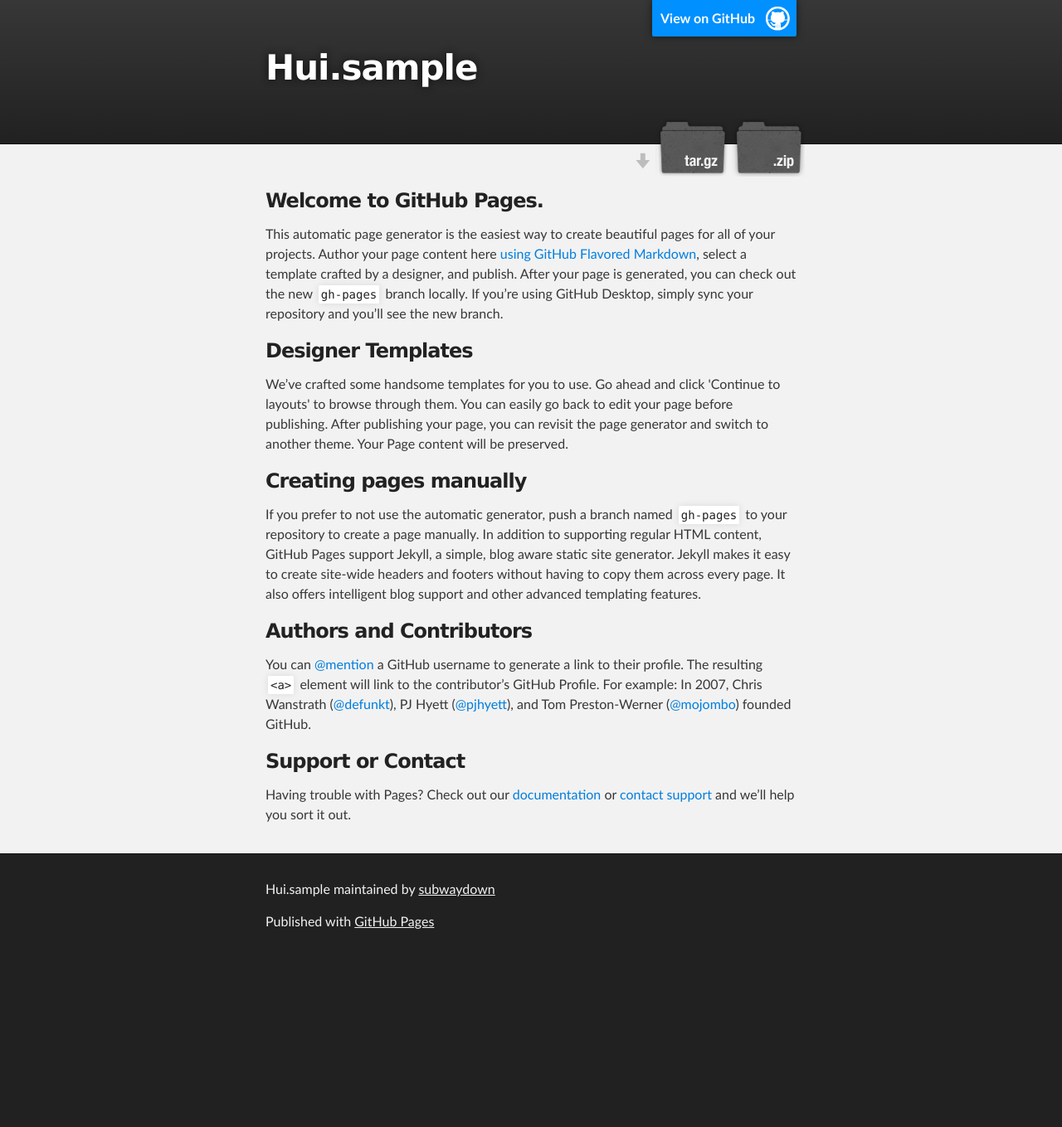
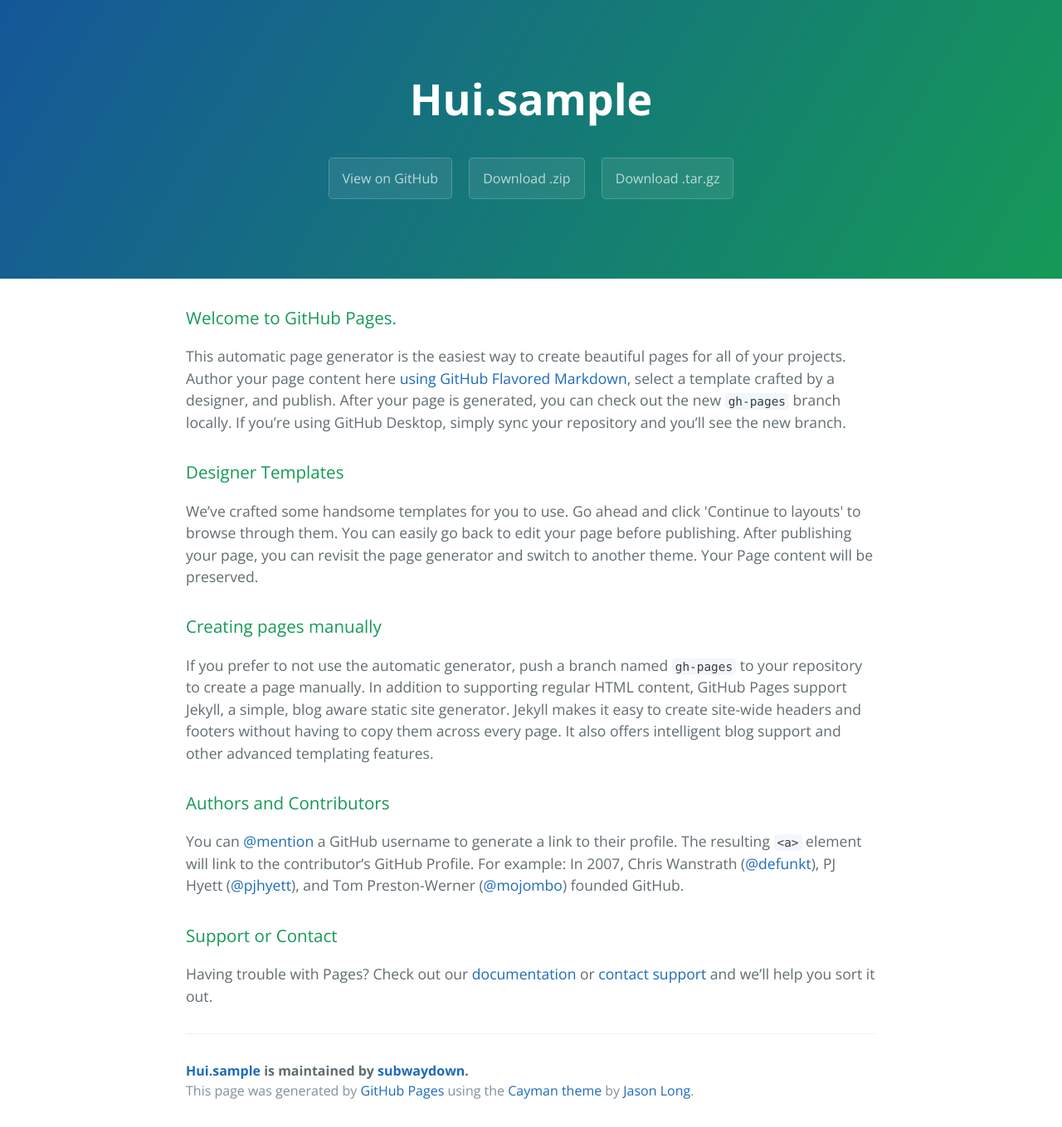
Before and after one commit to subwaydown/hui.sample, a Jekyll site: the page index.html, which Jekyll copies as it is, in a window 1280 px wide. Shown: the whole page at 83% size. Built offline with Jekyll 4.4.1, drawn with Linux system fonts in a browser that asks for light colours; before the commit the page ends 1158 px from its top, so only the background shows below that.

Commit message:
Create gh-pages branch via GitHub

```diff
--- a/index.html
+++ b/index.html
@@ -1,37 +1,25 @@
 <!DOCTYPE html>
-<html>
+<html lang="en-us">
+  <head>
+    <meta charset="UTF-8">
+    <title>Hui.sample by subwaydown</title>
+    <meta name="viewport" content="width=device-width, initial-scale=1">
+    <link rel="stylesheet" type="text/css" href="stylesheets/normalize.css" media="screen">
+    <link href='https://fonts.googleapis.com/css?family=Open+Sans:400,700' rel='stylesheet' type='text/css'>
+    <link rel="stylesheet" type="text/css" href="stylesheets/stylesheet.css" media="screen">
+    <link rel="stylesheet" type="text/css" href="stylesheets/github-light.css" media="screen">
+  </head>
+  <body>
+    <section class="page-header">
+      <h1 class="project-name">Hui.sample</h1>
+      <h2 class="project-tagline"></h2>
+      <a href="https://github.com/subwaydown/hui.sample" class="btn">View on GitHub</a>
+      <a href="https://github.com/subwaydown/hui.sample/zipball/master" class="btn">Download .zip</a>
+      <a href="https://github.com/subwaydown/hui.sample/tarball/master" class="btn">Download .tar.gz</a>
+    </section>
 
-  <head>
-    <meta charset='utf-8'>
-    <meta http-equiv="X-UA-Compatible" content="chrome=1">
-    <meta name="description" content="Hui.sample : ">
-
-    <link rel="stylesheet" type="text/css" media="screen" href="stylesheets/stylesheet.css">
-
-    <title>Hui.sample</title>
-  </head>
-
-  <body>
-
-    <!-- HEADER -->
-    <div id="header_wrap" class="outer">
-        <header class="inner">
-          <a id="forkme_banner" href="https://github.com/subwaydown/hui.sample">View on GitHub</a>
-
-          <h1 id="project_title">Hui.sample</h1>
-          <h2 id="project_tagline"></h2>
-
-            <section id="downloads">
-              <a class="zip_download_link" href="https://github.com/subwaydown/hui.sample/zipball/master">Download this project as a .zip file</a>
-              <a class="tar_download_link" href="https://github.com/subwaydown/hui.sample/tarball/master">Download this project as a tar.gz file</a>
-            </section>
-        </header>
-    </div>
-
-    <!-- MAIN CONTENT -->
-    <div id="main_content_wrap" class="outer">
-      <section id="main_content" class="inner">
-        <h3>
+    <section class="main-content">
+      <h3>
 <a id="welcome-to-github-pages" class="anchor" href="#welcome-to-github-pages" aria-hidden="true"><span aria-hidden="true" class="octicon octicon-link"></span></a>Welcome to GitHub Pages.</h3>
 
 <p>This automatic page generator is the easiest way to create beautiful pages for all of your projects. Author your page content here <a href="https://guides.github.com/features/mastering-markdown/">using GitHub Flavored Markdown</a>, select a template crafted by a designer, and publish. After your page is generated, you can check out the new <code>gh-pages</code> branch locally. If you’re using GitHub Desktop, simply sync your repository and you’ll see the new branch.</p>
@@ -55,17 +43,14 @@
 <a id="support-or-contact" class="anchor" href="#support-or-contact" aria-hidden="true"><span aria-hidden="true" class="octicon octicon-link"></span></a>Support or Contact</h3>
 
 <p>Having trouble with Pages? Check out our <a href="https://help.github.com/pages">documentation</a> or <a href="https://github.com/contact">contact support</a> and we’ll help you sort it out.</p>
-      </section>
-    </div>
 
-    <!-- FOOTER  -->
-    <div id="footer_wrap" class="outer">
-      <footer class="inner">
-        <p class="copyright">Hui.sample maintained by <a href="https://github.com/subwaydown">subwaydown</a></p>
-        <p>Published with <a href="https://pages.github.com">GitHub Pages</a></p>
+      <footer class="site-footer">
+        <span class="site-footer-owner"><a href="https://github.com/subwaydown/hui.sample">Hui.sample</a> is maintained by <a href="https://github.com/subwaydown">subwaydown</a>.</span>
+
+        <span class="site-footer-credits">This page was generated by <a href="https://pages.github.com">GitHub Pages</a> using the <a href="https://github.com/jasonlong/cayman-theme">Cayman theme</a> by <a href="https://twitter.com/jasonlong">Jason Long</a>.</span>
       </footer>
-    </div>
 
+    </section>
 
 
   </body>
--- a/stylesheets/stylesheet.css
+++ b/stylesheets/stylesheet.css
@@ -1,425 +1,245 @@
-/*******************************************************************************
-Slate Theme for GitHub Pages
-by Jason Costello, @jsncostello
-*******************************************************************************/
-
-@import url(github-light.css);
-
-/*******************************************************************************
-MeyerWeb Reset
-*******************************************************************************/
-
-html, body, div, span, applet, object, iframe,
-h1, h2, h3, h4, h5, h6, p, blockquote, pre,
-a, abbr, acronym, address, big, cite, code,
-del, dfn, em, img, ins, kbd, q, s, samp,
-small, strike, strong, sub, sup, tt, var,
-b, u, i, center,
-dl, dt, dd, ol, ul, li,
-fieldset, form, label, legend,
-table, caption, tbody, tfoot, thead, tr, th, td,
-article, aside, canvas, details, embed,
-figure, figcaption, footer, header, hgroup,
-menu, nav, output, ruby, section, summary,
-time, mark, audio, video {
-  margin: 0;
-  padding: 0;
-  border: 0;
-  font: inherit;
-  vertical-align: baseline;
-}
-
-/* HTML5 display-role reset for older browsers */
-article, aside, details, figcaption, figure,
-footer, header, hgroup, menu, nav, section {
-  display: block;
-}
-
-ol, ul {
-  list-style: none;
-}
-
-table {
-  border-collapse: collapse;
-  border-spacing: 0;
-}
-
-/*******************************************************************************
-Theme Styles
-*******************************************************************************/
+* {
+  box-sizing: border-box; }
 
 body {
-  box-sizing: border-box;
-  color:#373737;
-  background: #212121;
+  padding: 0;
+  margin: 0;
+  font-family: "Open Sans", "Helvetica Neue", Helvetica, Arial, sans-serif;
   font-size: 16px;
-  font-family: 'Myriad Pro', Calibri, Helvetica, Arial, sans-serif;
   line-height: 1.5;
-  -webkit-font-smoothing: antialiased;
-}
-
-h1, h2, h3, h4, h5, h6 {
-  margin: 10px 0;
-  font-weight: 700;
-  color:#222222;
-  font-family: 'Lucida Grande', 'Calibri', Helvetica, Arial, sans-serif;
-  letter-spacing: -1px;
-}
-
-h1 {
-  font-size: 36px;
-  font-weight: 700;
-}
-
-h2 {
-  padding-bottom: 10px;
-  font-size: 32px;
-  background: url('../images/bg_hr.png') repeat-x bottom;
-}
-
-h3 {
-  font-size: 24px;
-}
-
-h4 {
-  font-size: 21px;
-}
-
-h5 {
-  font-size: 18px;
-}
-
-h6 {
-  font-size: 16px;
-}
-
-p {
-  margin: 10px 0 15px 0;
-}
-
-footer p {
-  color: #f2f2f2;
-}
+  color: #606c71; }
 
 a {
+  color: #1e6bb8;
+  text-decoration: none; }
+  a:hover {
+    text-decoration: underline; }
+
+.btn {
+  display: inline-block;
+  margin-bottom: 1rem;
+  color: rgba(255, 255, 255, 0.7);
+  background-color: rgba(255, 255, 255, 0.08);
+  border-color: rgba(255, 255, 255, 0.2);
+  border-style: solid;
+  border-width: 1px;
+  border-radius: 0.3rem;
+  transition: color 0.2s, background-color 0.2s, border-color 0.2s; }
+  .btn + .btn {
+    margin-left: 1rem; }
+
+.btn:hover {
+  color: rgba(255, 255, 255, 0.8);
   text-decoration: none;
-  color: #007edf;
-  text-shadow: none;
+  background-color: rgba(255, 255, 255, 0.2);
+  border-color: rgba(255, 255, 255, 0.3); }
 
-  transition: color 0.5s ease;
-  transition: text-shadow 0.5s ease;
-  -webkit-transition: color 0.5s ease;
-  -webkit-transition: text-shadow 0.5s ease;
-  -moz-transition: color 0.5s ease;
-  -moz-transition: text-shadow 0.5s ease;
-  -o-transition: color 0.5s ease;
-  -o-transition: text-shadow 0.5s ease;
-  -ms-transition: color 0.5s ease;
-  -ms-transition: text-shadow 0.5s ease;
-}
+@media screen and (min-width: 64em) {
+  .btn {
+    padding: 0.75rem 1rem; } }
 
-a:hover, a:focus {text-decoration: underline;}
+@media screen and (min-width: 42em) and (max-width: 64em) {
+  .btn {
+    padding: 0.6rem 0.9rem;
+    font-size: 0.9rem; } }
 
-footer a {
-  color: #F2F2F2;
-  text-decoration: underline;
-}
+@media screen and (max-width: 42em) {
+  .btn {
+    display: block;
+    width: 100%;
+    padding: 0.75rem;
+    font-size: 0.9rem; }
+    .btn + .btn {
+      margin-top: 1rem;
+      margin-left: 0; } }
 
-em {
-  font-style: italic;
-}
+.page-header {
+  color: #fff;
+  text-align: center;
+  background-color: #159957;
+  background-image: linear-gradient(120deg, #155799, #159957); }
 
-strong {
-  font-weight: bold;
-}
+@media screen and (min-width: 64em) {
+  .page-header {
+    padding: 5rem 6rem; } }
 
-img {
-  position: relative;
-  margin: 0 auto;
-  max-width: 739px;
-  padding: 5px;
-  margin: 10px 0 10px 0;
-  border: 1px solid #ebebeb;
+@media screen and (min-width: 42em) and (max-width: 64em) {
+  .page-header {
+    padding: 3rem 4rem; } }
 
-  box-shadow: 0 0 5px #ebebeb;
-  -webkit-box-shadow: 0 0 5px #ebebeb;
-  -moz-box-shadow: 0 0 5px #ebebeb;
-  -o-box-shadow: 0 0 5px #ebebeb;
-  -ms-box-shadow: 0 0 5px #ebebeb;
-}
+@media screen and (max-width: 42em) {
+  .page-header {
+    padding: 2rem 1rem; } }
 
-p img {
+.project-name {
+  margin-top: 0;
+  margin-bottom: 0.1rem; }
+
+@media screen and (min-width: 64em) {
+  .project-name {
+    font-size: 3.25rem; } }
+
+@media screen and (min-width: 42em) and (max-width: 64em) {
+  .project-name {
+    font-size: 2.25rem; } }
+
+@media screen and (max-width: 42em) {
+  .project-name {
+    font-size: 1.75rem; } }
+
+.project-tagline {
+  margin-bottom: 2rem;
+  font-weight: normal;
+  opacity: 0.7; }
+
+@media screen and (min-width: 64em) {
+  .project-tagline {
+    font-size: 1.25rem; } }
+
+@media screen and (min-width: 42em) and (max-width: 64em) {
+  .project-tagline {
+    font-size: 1.15rem; } }
+
+@media screen and (max-width: 42em) {
+  .project-tagline {
+    font-size: 1rem; } }
+
+.main-content :first-child {
+  margin-top: 0; }
+.main-content img {
+  max-width: 100%; }
+.main-content h1, .main-content h2, .main-content h3, .main-content h4, .main-content h5, .main-content h6 {
+  margin-top: 2rem;
+  margin-bottom: 1rem;
+  font-weight: normal;
+  color: #159957; }
+.main-content p {
+  margin-bottom: 1em; }
+.main-content code {
+  padding: 2px 4px;
+  font-family: Consolas, "Liberation Mono", Menlo, Courier, monospace;
+  font-size: 0.9rem;
+  color: #383e41;
+  background-color: #f3f6fa;
+  border-radius: 0.3rem; }
+.main-content pre {
+  padding: 0.8rem;
+  margin-top: 0;
+  margin-bottom: 1rem;
+  font: 1rem Consolas, "Liberation Mono", Menlo, Courier, monospace;
+  color: #567482;
+  word-wrap: normal;
+  background-color: #f3f6fa;
+  border: solid 1px #dce6f0;
+  border-radius: 0.3rem; }
+  .main-content pre > code {
+    padding: 0;
+    margin: 0;
+    font-size: 0.9rem;
+    color: #567482;
+    word-break: normal;
+    white-space: pre;
+    background: transparent;
+    border: 0; }
+.main-content .highlight {
+  margin-bottom: 1rem; }
+  .main-content .highlight pre {
+    margin-bottom: 0;
+    word-break: normal; }
+.main-content .highlight pre, .main-content pre {
+  padding: 0.8rem;
+  overflow: auto;
+  font-size: 0.9rem;
+  line-height: 1.45;
+  border-radius: 0.3rem; }
+.main-content pre code, .main-content pre tt {
   display: inline;
+  max-width: initial;
+  padding: 0;
   margin: 0;
+  overflow: initial;
+  line-height: inherit;
+  word-wrap: normal;
+  background-color: transparent;
+  border: 0; }
+  .main-content pre code:before, .main-content pre code:after, .main-content pre tt:before, .main-content pre tt:after {
+    content: normal; }
+.main-content ul, .main-content ol {
+  margin-top: 0; }
+.main-content blockquote {
+  padding: 0 1rem;
+  margin-left: 0;
+  color: #819198;
+  border-left: 0.3rem solid #dce6f0; }
+  .main-content blockquote > :first-child {
+    margin-top: 0; }
+  .main-content blockquote > :last-child {
+    margin-bottom: 0; }
+.main-content table {
+  display: block;
+  width: 100%;
+  overflow: auto;
+  word-break: normal;
+  word-break: keep-all; }
+  .main-content table th {
+    font-weight: bold; }
+  .main-content table th, .main-content table td {
+    padding: 0.5rem 1rem;
+    border: 1px solid #e9ebec; }
+.main-content dl {
+  padding: 0; }
+  .main-content dl dt {
+    padding: 0;
+    margin-top: 1rem;
+    font-size: 1rem;
+    font-weight: bold; }
+  .main-content dl dd {
+    padding: 0;
+    margin-bottom: 1rem; }
+.main-content hr {
+  height: 2px;
   padding: 0;
-  vertical-align: middle;
-  text-align: center;
-  border: none;
-}
+  margin: 1rem 0;
+  background-color: #eff0f1;
+  border: 0; }
 
-pre, code {
-  width: 100%;
-  color: #222;
-  background-color: #fff;
+@media screen and (min-width: 64em) {
+  .main-content {
+    max-width: 64rem;
+    padding: 2rem 6rem;
+    margin: 0 auto;
+    font-size: 1.1rem; } }
 
-  font-family: Monaco, "Bitstream Vera Sans Mono", "Lucida Console", Terminal, monospace;
-  font-size: 14px;
+@media screen and (min-width: 42em) and (max-width: 64em) {
+  .main-content {
+    padding: 2rem 4rem;
+    font-size: 1.1rem; } }
 
-  border-radius: 2px;
-  -moz-border-radius: 2px;
-  -webkit-border-radius: 2px;
-}
+@media screen and (max-width: 42em) {
+  .main-content {
+    padding: 2rem 1rem;
+    font-size: 1rem; } }
 
-pre {
-  width: 100%;
-  padding: 10px;
-  box-shadow: 0 0 10px rgba(0,0,0,.1);
-  overflow: auto;
-}
+.site-footer {
+  padding-top: 2rem;
+  margin-top: 2rem;
+  border-top: solid 1px #eff0f1; }
 
-code {
-  padding: 3px;
-  margin: 0 3px;
-  box-shadow: 0 0 10px rgba(0,0,0,.1);
-}
+.site-footer-owner {
+  display: block;
+  font-weight: bold; }
 
-pre code {
-  display: block;
-  box-shadow: none;
-}
+.site-footer-credits {
+  color: #819198; }
 
-blockquote {
-  color: #666;
-  margin-bottom: 20px;
-  padding: 0 0 0 20px;
-  border-left: 3px solid #bbb;
-}
+@media screen and (min-width: 64em) {
+  .site-footer {
+    font-size: 1rem; } }
 
+@media screen and (min-width: 42em) and (max-width: 64em) {
+  .site-footer {
+    font-size: 1rem; } }
 
-ul, ol, dl {
-  margin-bottom: 15px
-}
-
-ul {
-  list-style-position: inside;
-  list-style: disc;
-  padding-left: 20px;
-}
-
-ol {
-  list-style-position: inside;
-  list-style: decimal;
-  padding-left: 20px;
-}
-
-dl dt {
-  font-weight: bold;
-}
-
-dl dd {
-  padding-left: 20px;
-  font-style: italic;
-}
-
-dl p {
-  padding-left: 20px;
-  font-style: italic;
-}
-
-hr {
-  height: 1px;
-  margin-bottom: 5px;
-  border: none;
-  background: url('../images/bg_hr.png') repeat-x center;
-}
-
-table {
-  border: 1px solid #373737;
-  margin-bottom: 20px;
-  text-align: left;
- }
-
-th {
-  font-family: 'Lucida Grande', 'Helvetica Neue', Helvetica, Arial, sans-serif;
-  padding: 10px;
-  background: #373737;
-  color: #fff;
- }
-
-td {
-  padding: 10px;
-  border: 1px solid #373737;
- }
-
-form {
-  background: #f2f2f2;
-  padding: 20px;
-}
-
-/*******************************************************************************
-Full-Width Styles
-*******************************************************************************/
-
-.outer {
-  width: 100%;
-}
-
-.inner {
-  position: relative;
-  max-width: 640px;
-  padding: 20px 10px;
-  margin: 0 auto;
-}
-
-#forkme_banner {
-  display: block;
-  position: absolute;
-  top:0;
-  right: 10px;
-  z-index: 10;
-  padding: 10px 50px 10px 10px;
-  color: #fff;
-  background: url('../images/blacktocat.png') #0090ff no-repeat 95% 50%;
-  font-weight: 700;
-  box-shadow: 0 0 10px rgba(0,0,0,.5);
-  border-bottom-left-radius: 2px;
-  border-bottom-right-radius: 2px;
-}
-
-#header_wrap {
-  background: #212121;
-  background: -moz-linear-gradient(top, #373737, #212121);
-  background: -webkit-linear-gradient(top, #373737, #212121);
-  background: -ms-linear-gradient(top, #373737, #212121);
-  background: -o-linear-gradient(top, #373737, #212121);
-  background: linear-gradient(top, #373737, #212121);
-}
-
-#header_wrap .inner {
-  padding: 50px 10px 30px 10px;
-}
-
-#project_title {
-  margin: 0;
-  color: #fff;
-  font-size: 42px;
-  font-weight: 700;
-  text-shadow: #111 0px 0px 10px;
-}
-
-#project_tagline {
-  color: #fff;
-  font-size: 24px;
-  font-weight: 300;
-  background: none;
-  text-shadow: #111 0px 0px 10px;
-}
-
-#downloads {
-  position: absolute;
-  width: 210px;
-  z-index: 10;
-  bottom: -40px;
-  right: 0;
-  height: 70px;
-  background: url('../images/icon_download.png') no-repeat 0% 90%;
-}
-
-.zip_download_link {
-  display: block;
-  float: right;
-  width: 90px;
-  height:70px;
-  text-indent: -5000px;
-  overflow: hidden;
-  background: url(../images/sprite_download.png) no-repeat bottom left;
-}
-
-.tar_download_link {
-  display: block;
-  float: right;
-  width: 90px;
-  height:70px;
-  text-indent: -5000px;
-  overflow: hidden;
-  background: url(../images/sprite_download.png) no-repeat bottom right;
-  margin-left: 10px;
-}
-
-.zip_download_link:hover {
-  background: url(../images/sprite_download.png) no-repeat top left;
-}
-
-.tar_download_link:hover {
-  background: url(../images/sprite_download.png) no-repeat top right;
-}
-
-#main_content_wrap {
-  background: #f2f2f2;
-  border-top: 1px solid #111;
-  border-bottom: 1px solid #111;
-}
-
-#main_content {
-  padding-top: 40px;
-}
-
-#footer_wrap {
-  background: #212121;
-}
-
-
-
-/*******************************************************************************
-Small Device Styles
-*******************************************************************************/
-
-@media screen and (max-width: 480px) {
-  body {
-    font-size:14px;
-  }
-
-  #downloads {
-    display: none;
-  }
-
-  .inner {
-    min-width: 320px;
-    max-width: 480px;
-  }
-
-  #project_title {
-  font-size: 32px;
-  }
-
-  h1 {
-    font-size: 28px;
-  }
-
-  h2 {
-    font-size: 24px;
-  }
-
-  h3 {
-    font-size: 21px;
-  }
-
-  h4 {
-    font-size: 18px;
-  }
-
-  h5 {
-    font-size: 14px;
-  }
-
-  h6 {
-    font-size: 12px;
-  }
-
-  code, pre {
-    min-width: 320px;
-    max-width: 480px;
-    font-size: 11px;
-  }
-
-}
+@media screen and (max-width: 42em) {
+  .site-footer {
+    font-size: 0.9rem; } }
```
Also changed, not shown: stylesheets/normalize.css (added).
